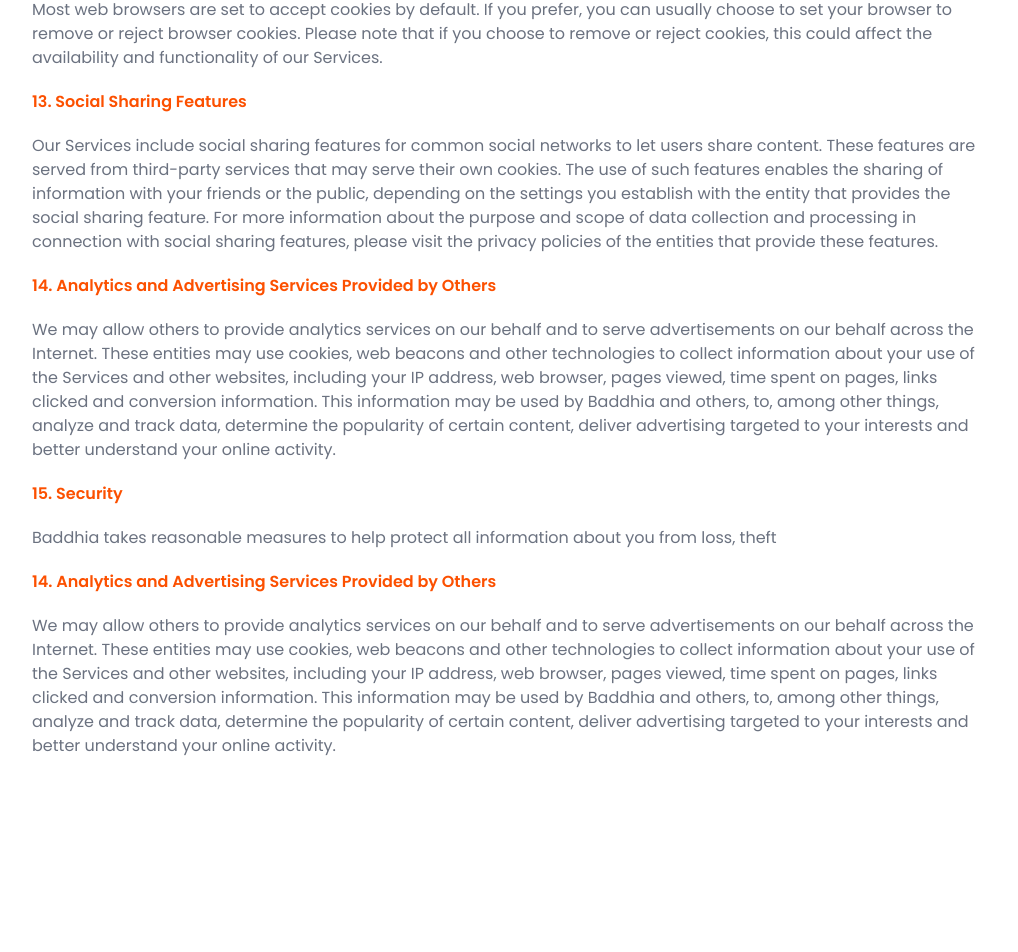
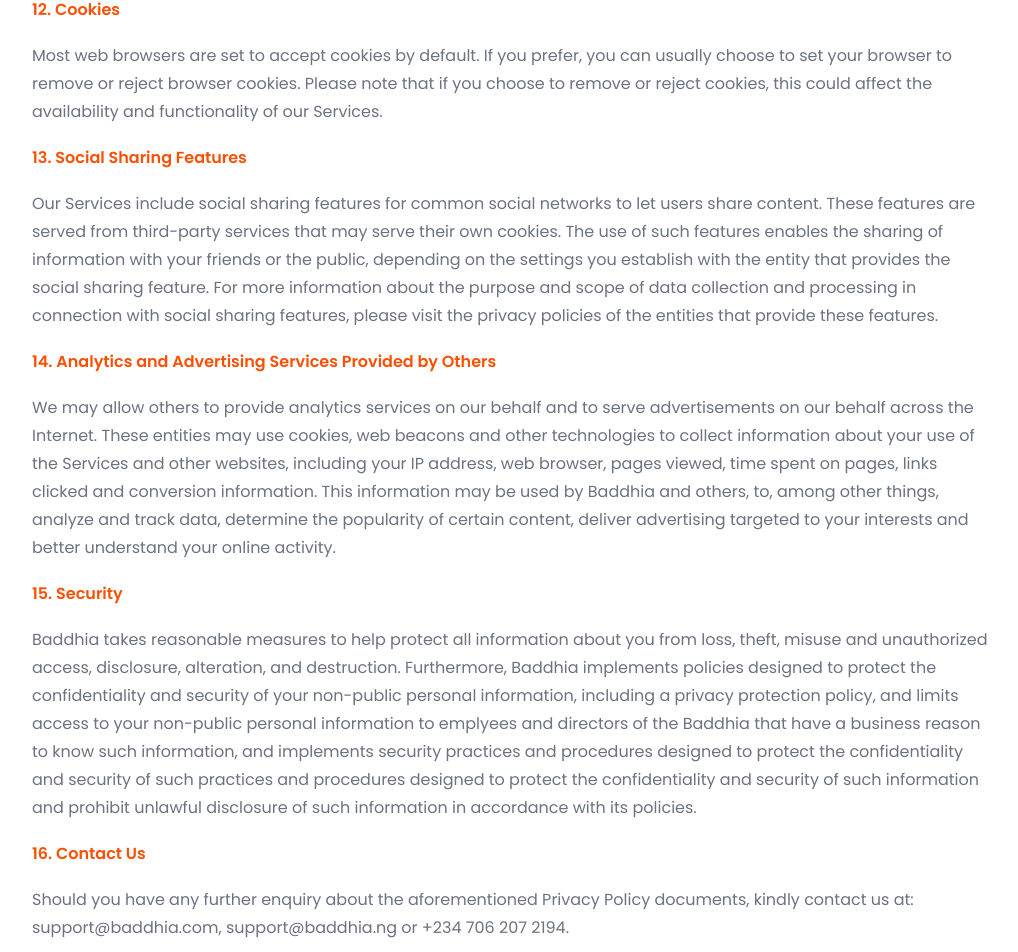
Before and after one commit to Tolutoon/baddhia, a React (Vite) app: page /privacy in a window 1280 px wide. Shown: the part 4438-5390 px from the top of the page, without its empty margins (128-1146 px from the left). Before the commit the page ends 5232 px from the top, so only its background shows below. Built offline with nearby package versions, Linux system fonts and the light colour scheme.

Commit message:
in progress

```diff
--- a/src/pages/PrivacyPolicy.jsx
+++ b/src/pages/PrivacyPolicy.jsx
@@ -309,7 +309,7 @@ function PrivacyPolicy() {
         <h3 className="font-semibold text-baddhia-orange mb-5">
           9. Account Information
         </h3>
-        <p className="text-gray-500 mb-5">
+        <p className="text-gray-500 mb-5 leading-7">
           You may edit your account profile information by logging into your
           account via our Services. If you wish to delete or deactivate your
           online account, please contact us, but note that we may retain certain
@@ -318,7 +318,7 @@ function PrivacyPolicy() {
         <h3 className="font-semibold text-baddhia-orange mb-5">
           10. Location Information
         </h3>
-        <p className="text-gray-500 mb-5">
+        <p className="text-gray-500 mb-5 leading-7">
           Due to the nature of our business – online dating/geo-location
           matching; you would be required to give out details of your location
           information to Baddhia or Map service provider within our mobile
@@ -332,7 +332,7 @@ function PrivacyPolicy() {
         <h3 className="font-semibold text-baddhia-orange mb-5">
           11. Baddhia Brand Promotional Communications
         </h3>
-        <p className="text-gray-500 mb-5">
+        <p className="text-gray-500 mb-5 leading-7">
           You may opt out of receiving promotional emails and text messages from
           Baddhia by following the instructions in those messages. Please note
           that if you opt out, we may still send you transactional or
@@ -340,7 +340,7 @@ function PrivacyPolicy() {
           business relations.
         </p>
         <h3 className="font-semibold text-baddhia-orange mb-5">12. Cookies </h3>
-        <p className="text-gray-500 mb-5">
+        <p className="text-gray-500 mb-5 leading-7">
           Most web browsers are set to accept cookies by default. If you prefer,
           you can usually choose to set your browser to remove or reject browser
           cookies. Please note that if you choose to remove or reject cookies,
@@ -349,7 +349,7 @@ function PrivacyPolicy() {
         <h3 className="font-semibold text-baddhia-orange mb-5">
           13. Social Sharing Features
         </h3>
-        <p className="text-gray-500 mb-5">
+        <p className="text-gray-500 mb-5 leading-7">
           Our Services include social sharing features for common social
           networks to let users share content. These features are served from
           third-party services that may serve their own cookies. The use of such
@@ -363,7 +363,7 @@ function PrivacyPolicy() {
         <h3 className="font-semibold text-baddhia-orange mb-5">
           14. Analytics and Advertising Services Provided by Others
         </h3>
-        <p className="text-gray-500 mb-5">
+        <p className="text-gray-500 mb-5 leading-7">
           We may allow others to provide analytics services on our behalf and to
           serve advertisements on our behalf across the Internet. These entities
           may use cookies, web beacons and other technologies to collect
@@ -375,26 +375,26 @@ function PrivacyPolicy() {
           advertising targeted to your interests and better understand your
           online activity.
         </p>
-        <h3 className="font-semibold text-baddhia-orange mb-5">
-          15. Security
-        </h3>
-        <p className="text-gray-500 mb-5">
-         Baddhia takes reasonable measures to help protect all information about you from loss, theft
+        <h3 className="font-semibold text-baddhia-orange mb-5">15. Security</h3>
+        <p className="text-gray-500 mb-5 leading-7">
+          Baddhia takes reasonable measures to help protect all information
+          about you from loss, theft, misuse and unauthorized access,
+          disclosure, alteration, and destruction. Furthermore, Baddhia
+          implements policies designed to protect the confidentiality and
+          security of your non-public personal information, including a privacy
+          protection policy, and limits access to your non-public personal
+          information to emplyees and directors of the Baddhia that have a
+          business reason to know such information, and implements security
+          practices and procedures designed to protect the confidentiality and
+          security of such practices and procedures designed to protect the
+          confidentiality and security of such information and prohibit unlawful
+          disclosure of such information in accordance with its policies.
         </p>
-        <h3 className="font-semibold text-baddhia-orange mb-5">
-          14. Analytics and Advertising Services Provided by Others
-        </h3>
-        <p className="text-gray-500 mb-5">
-          We may allow others to provide analytics services on our behalf and to
-          serve advertisements on our behalf across the Internet. These entities
-          may use cookies, web beacons and other technologies to collect
-          information about your use of the Services and other websites,
-          including your IP address, web browser, pages viewed, time spent on
-          pages, links clicked and conversion information. This information may
-          be used by Baddhia and others, to, among other things, analyze and
-          track data, determine the popularity of certain content, deliver
-          advertising targeted to your interests and better understand your
-          online activity.
+        <h3 className="font-semibold text-baddhia-orange mb-5">16. Contact Us</h3>
+        <p className='text-gray-500 leading-7'>
+          Should you have any further enquiry about the aforementioned Privacy
+          Policy documents, kindly contact us at: support@baddhia.com,
+          support@baddhia.ng or +234 706 207 2194.
         </p>
       </div>
     </div>
```
